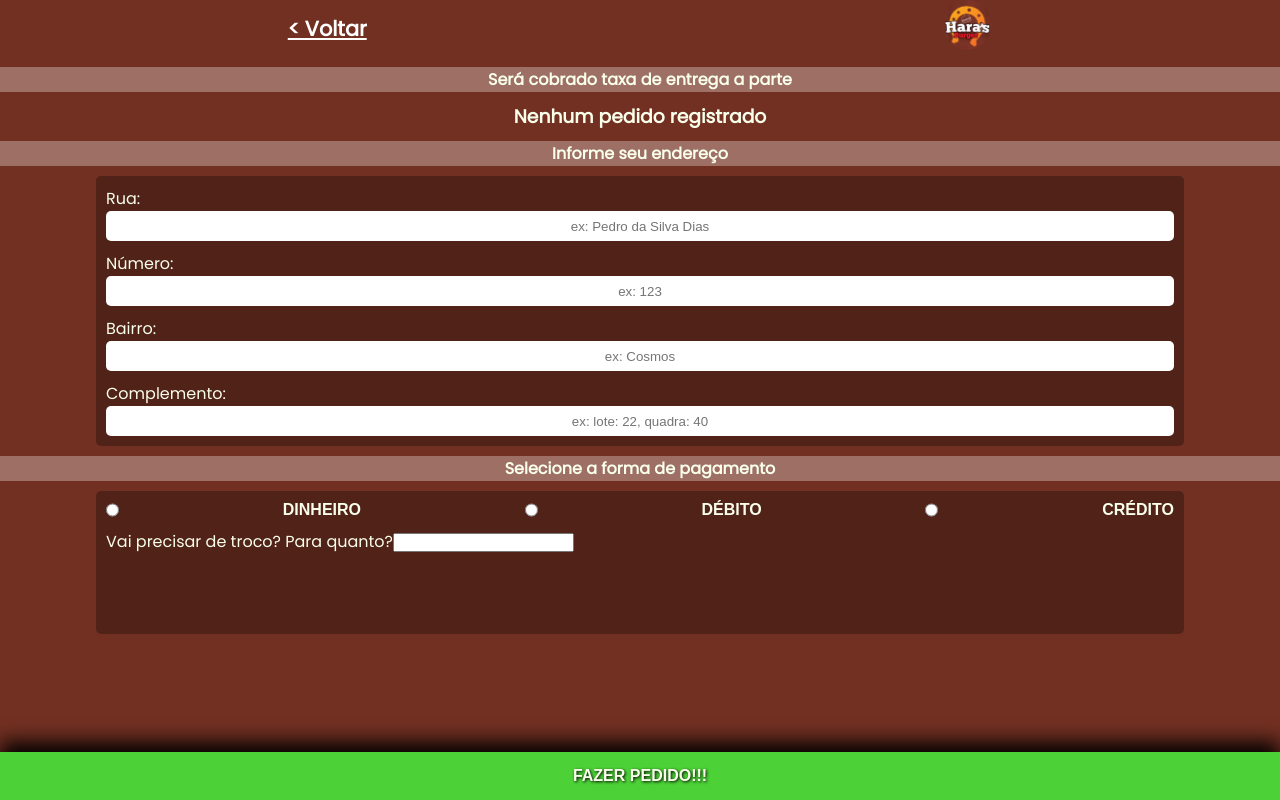
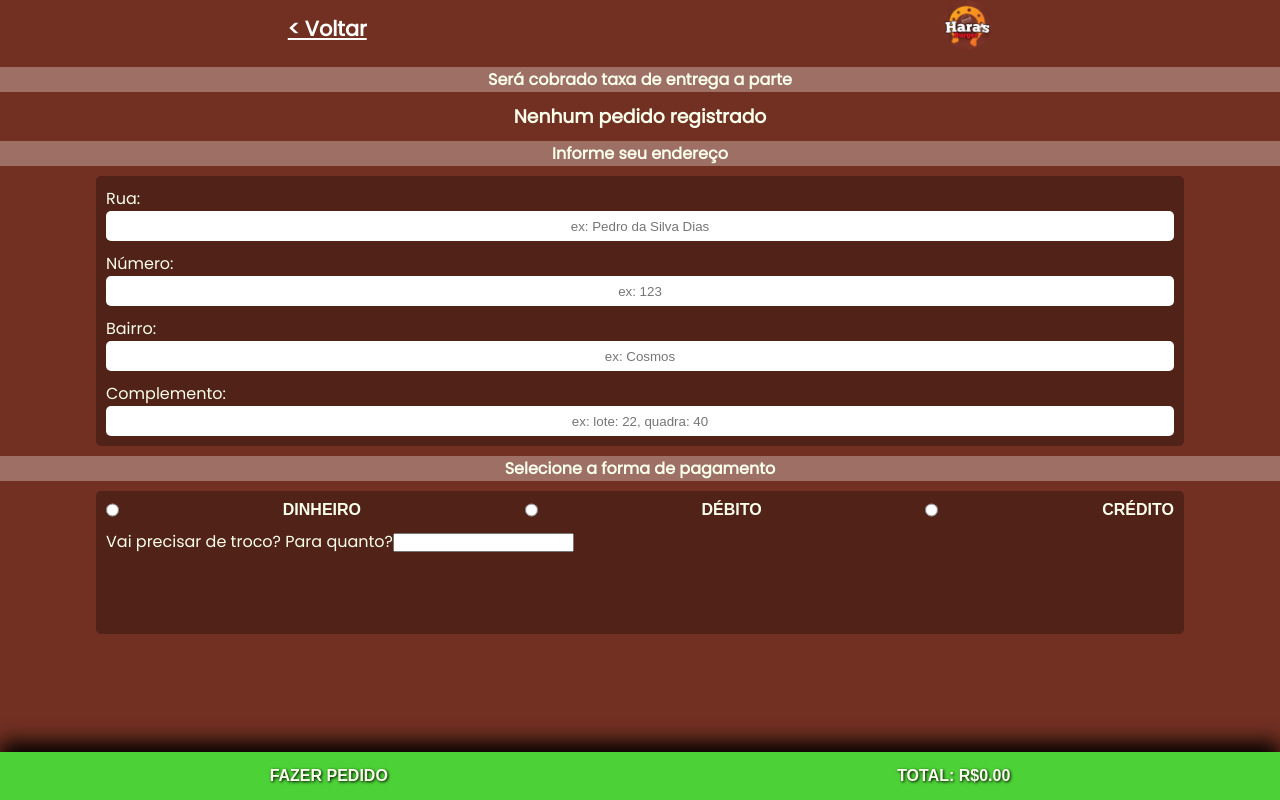
Before and after one commit to MoisesSantana/harasBurger, a Next.js app: page /carrinho in a window 1280 px wide. Built offline with nearby package versions, Linux system fonts and the light colour scheme.

Commit message:
gerenciamento do estado para capturar o valor total

```diff
--- a/src/components/BotaoFinalizar.tsx
+++ b/src/components/BotaoFinalizar.tsx
@@ -1,13 +1,22 @@
-import React from 'react';
+import React, { useContext } from 'react';
 import Link from 'next/link';
 import BotaoFinalizarContainer from '../styles/components/BotaoFinalizarComponent';
+import { HarasContext } from '../contexts/HarasContext';
 
-const BotaoFinalizar: React.FC = () => (
-  <Link href="/carrinho">
-    <BotaoFinalizarContainer>
-      Fazer pedido!!!
-    </BotaoFinalizarContainer>
-  </Link>
-);
+const BotaoFinalizar: React.FC = () => {
+  const { valorTotal } = useContext(HarasContext);
+  return (
+    <Link href="/carrinho">
+      <BotaoFinalizarContainer>
+        <span>Fazer pedido</span>
+        <span>
+          Total: R$
+          { valorTotal.toFixed(2) }
+        </span>
+      </BotaoFinalizarContainer>
+    </Link>
+  );
+}
+
 
 export default BotaoFinalizar;
--- a/src/contexts/HarasContext.tsx
+++ b/src/contexts/HarasContext.tsx
@@ -25,6 +25,7 @@ interface HarasContextProps {
   removePedidos: (objeto: DetalhesParams) => void;
   renderizaPedidoFeito: boolean;
   setRenderizaPedidoFeito: Dispatch<SetStateAction<boolean>>;
+  valorTotal: number;
 }
 
 interface HarasProviderProps {
@@ -39,6 +40,7 @@ export const HarasProvider: React.FC = ({ children }: HarasProviderProps) => {
   const [renderizaPedidoFeito, setRenderizaPedidoFeito] = useState(false);
   const [alimentoSelecionado, setAlimentoSelecionado] = useState({} as DetalhesParams);
   const [pedidos, setPedidos] = useState([] as Array<DetalhesParams>);
+  const [valorTotal, setValorTotal] = useState(0);
 
   const lidaComDetalhes = (objeto: DetalhesParams) => {
     setDetalheAtivado(!detalheAtivado);
@@ -46,8 +48,10 @@ export const HarasProvider: React.FC = ({ children }: HarasProviderProps) => {
   };
 
   const adicionaPedidos = (objeto: DetalhesParams) => {
+    pedidos.push(objeto);
+    setValorTotal(valorTotal + objeto.preco);
+
     detalheAtivado && setDetalheAtivado(!detalheAtivado);
-    pedidos.push(objeto);
     setRenderizaPedidoFeito(!renderizaPedidoFeito);
     setTimeout(() => {
       setRenderizaPedidoFeito(false);
@@ -55,6 +59,8 @@ export const HarasProvider: React.FC = ({ children }: HarasProviderProps) => {
   };
 
   const removePedidos = (objeto: DetalhesParams) => {
+    setValorTotal(valorTotal - objeto.preco);
+
     const pedidosAtualizado = [...pedidos];
     const pedidoASerDeletado = pedidos.find((pedidoAtual) => pedidoAtual.nome === objeto.nome);
     pedidosAtualizado.splice(pedidosAtualizado.indexOf(pedidoASerDeletado, 0), 1);
@@ -73,6 +79,7 @@ export const HarasProvider: React.FC = ({ children }: HarasProviderProps) => {
       removePedidos,
       renderizaPedidoFeito,
       setRenderizaPedidoFeito,
+      valorTotal,
     }}
     >
       { children }
--- a/src/styles/components/BotaoCarrinhoComponent.ts
+++ b/src/styles/components/BotaoCarrinhoComponent.ts
@@ -6,8 +6,10 @@ const BotaoCarrinhoContainer = style.a`
   border: none;
   box-shadow: 0 -10px 20px black;
   color: #FAFFEB;
+  display: flex;
   font-family: sans-serif;
   font-weight: 600;
+  justify-content: space-around;
   padding: 15px;
   position: fixed;
   text-shadow: 1px 1px 3px black;
--- a/src/styles/components/BotaoFinalizarComponent.ts
+++ b/src/styles/components/BotaoFinalizarComponent.ts
@@ -6,8 +6,10 @@ const BotaoFinalizarContainer = style.a`
   border: none;
   box-shadow: 0 -10px 20px black;
   color: #FAFFEB;
+  display: flex;
   font-family: sans-serif;
   font-weight: 600;
+  justify-content: space-around;
   padding: 15px;
   position: fixed;
   text-shadow: 1px 1px 3px black;
```
Also changed, not shown: src/components/BotaoCarrinho.tsx (+18 -8 lines).
